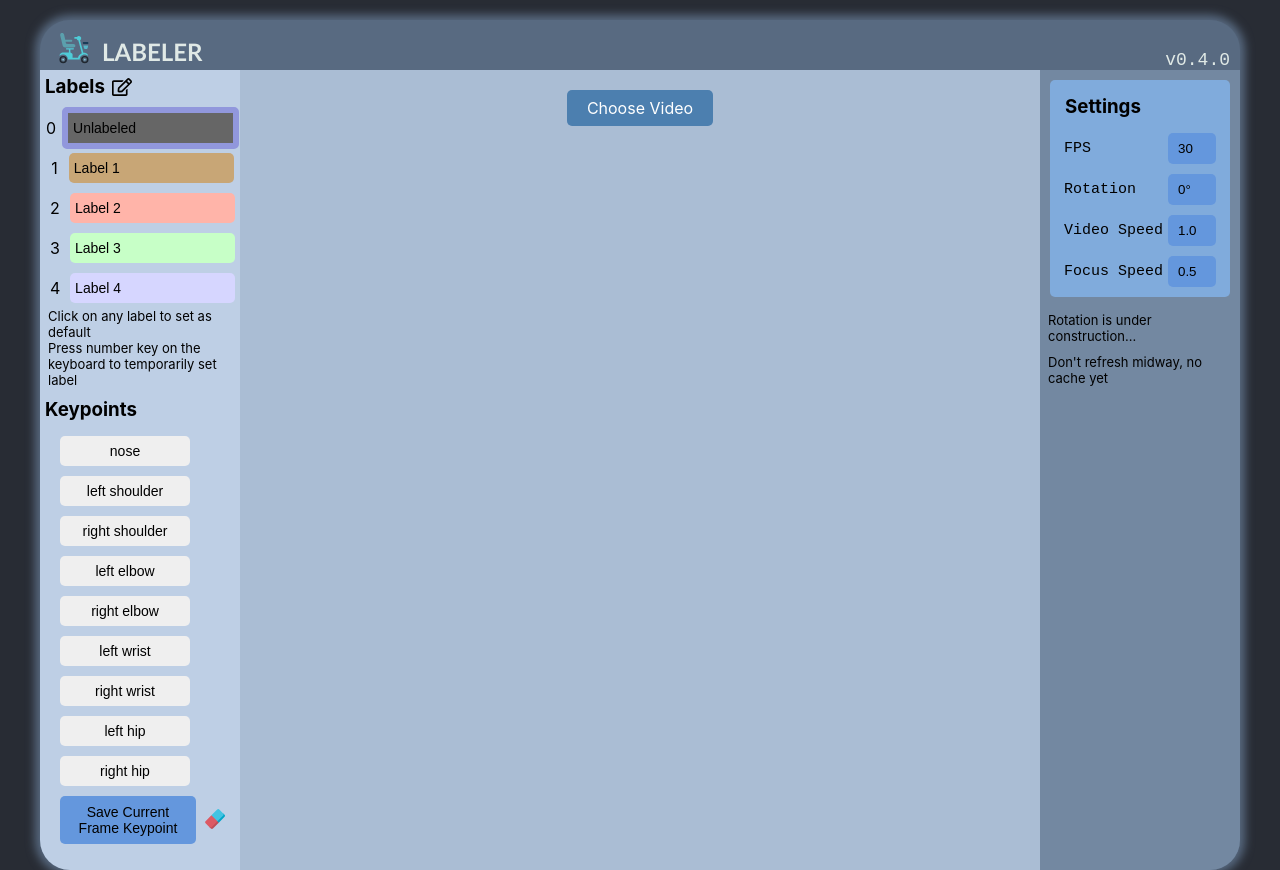
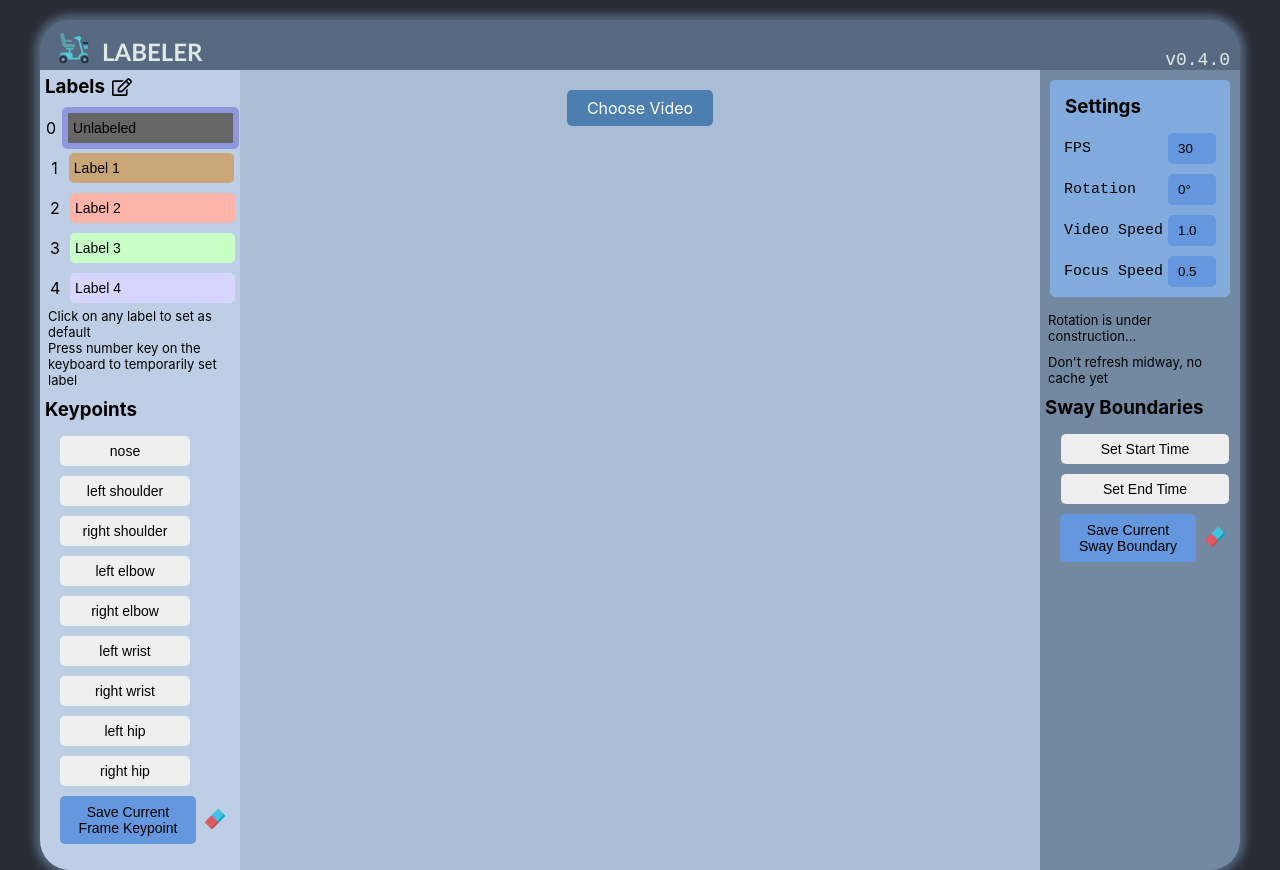
Before and after one commit to Mobility-Scooter-Project/labeler, a React (Create React App) app in the folder web/: page / in a window 1280 px wide. Built offline with nearby package versions, Linux system fonts and the light colour scheme.

Commit message:
added sway buttons

```diff
--- a/web/src/App.js
+++ b/web/src/App.js
@@ -8,6 +8,7 @@ import Selection from "./components/Selection";
 import { VERSION } from "./version";
 import KeypointList from "./components/KeypointLabel";
 import { keypointsIndex } from "./utils/constant";
+import { SwayPointLabel } from "./components/SwayPointLabel/SwayPointLabel";
 
 const colorLength = 400;
 
@@ -365,6 +366,24 @@ function App() {
     setMarkedKeypoints(newMarkedKeypoints);
   };
 
+  // Sway Point
+  const [swayPoints, setSwayPoints] = useState([]);
+  const [selectedSwayPoint, setSelectedSwayPoint] = useState();
+  const [markedSwayPoints, setMarkedSwayPoints] = useState([]);
+  // TODO: NEED TO IMPLEMENT
+  const handleCompleteMarkSwayPoint = () => {
+
+  };
+
+  const handleSaveSwayPoint = () => {
+
+  };
+
+  const handleMarkedSwayPoint = (key) => {
+    setSelectedSwayPoint(undefined)
+    setMarkedSwayPoints([...markedSwayPoints, key]);
+  };
+
   return (
     <div className="container">
       <div className="title-container">
@@ -456,6 +475,12 @@ function App() {
           onErrorMarkedKeypoint={() => setErrorChooseKeypoint(true)}
           isRemoveKeypoint={isRemoveKeypoint}
           onRemoveKeypoint={handleRemoveKeypoint}
+
+          //Swaypoint handler
+          swayPoints={swayPoints}
+          setSwayPoints={setSwayPoints}
+          selectedSwayPoint={selectedSwayPoint}
+          onMarkSwayPoint={handleMarkedSwayPoint}
         />
         <div className="mid-input-container">
           <label htmlFor="file-upload" className="file-upload-button">
@@ -476,6 +501,9 @@ function App() {
               </button>
               <button className="save-btn" onClick={handleSaveKeypoint}>
                 Save Keypoints
+              </button>
+              <button className="save-btn" onClick={handleSaveSwayPoint}>
+                Save Sway Boundaries
               </button>
             </>
           )}
@@ -516,6 +544,16 @@ function App() {
         </div>
         <div className="hint">Rotation is under construction...</div>
         <div className="hint">Don't refresh midway, no cache yet</div>
+
+        {/* Sway Boundaries Labeling */}
+        <div>
+          <h3 style={{ userSelect: "none" }}>Sway Boundaries</h3>
+          <SwayPointLabel
+              onComplete={handleCompleteMarkSwayPoint}
+              isRemoveKeypoint
+              setIsRemoveKeypoint
+          />
+        </div>
       </div>
     </div>
   );
--- a/web/src/components/Canvas/Canvas.jsx
+++ b/web/src/components/Canvas/Canvas.jsx
@@ -15,6 +15,9 @@ import {
   keypointsText,
   labelKeypointWidth,
   skeletonPair,
+  swayPointsText,
+  swaySkeletonPair,
+  colorSwayPointByIndexInSkeletonPair,
 } from "../../utils/constant";
 
 const CIRCLE_RAD = 4;
@@ -27,6 +30,12 @@ export const Canvas = ({
   onMarkKeypoint,
   onRemoveKeypoint,
   onErrorMarkedKeypoint,
+
+  //sway
+  swayPoints,
+  setSwayPoints,
+  currentSwayLabel,
+  onMarkSwayPoint,
 }) => {
   const isInsideCircle = (
     circle_x,
@@ -70,8 +79,19 @@ export const Canvas = ({
       } else {
         onErrorMarkedKeypoint();
       }
+
+      if (currentSwayLabel != null) {
+        if (event.evt.button !== 2 && event.target.getStage()) {
+          setSwayPoints((prevArray) => [
+            ...prevArray,
+            { x: x, y: y, label: currentSwayLabel },
+          ]);
+          onMarkSwayPoint(currentSwayLabel);
+        }
+      }
     }
   };
+
   const renderSkeleton = () => {
     const lineArray = [];
     skeletonPair.forEach((pair, index) => {
@@ -85,6 +105,22 @@ export const Canvas = ({
         });
       }
     });
+
+    //----------- SWAY -------------
+    swaySkeletonPair.forEach((pair, index) => {
+      const line = swayPoints.filter(
+        (swayPoints) => swayPoints.label === pair[0] || swayPoints.label === pair[1]
+      );
+      if (line.length === 2) {
+        lineArray.push({
+          swayPoints: [line[0].x, line[0].y, line[1].x, line[1].y],
+          color: colorSwayPointByIndexInSkeletonPair(index),
+          dash: [5, 5], // Make sway point connections dashed
+        });
+      }
+    });
+    //----------- SWAY -------------
+
     return lineArray.map((linePoints) => (
       <Line
         points={linePoints.points}
@@ -92,9 +128,21 @@ export const Canvas = ({
         stroke={linePoints.color}
         lineCap="round"
         lineJoin="round"
+        dash={linePoints.dash || []}
       />
     ));
   };
+
+  //----------- SWAY -------------
+  const getLabelText = (label) => {
+    return keypointsText[label] || swayPointsText[label] || "Unknown";
+  };
+
+  const getLabelColor = (label) => {
+    return swayPointsText[label] ? "#FFA500" : "red"; // Orange for sway points, red for keypoints
+  };
+  //----------- SWAY -------------
+
 
   return (
     <Stage width={MAX_WIDTH} height={MAX_HEIGHT} onMouseDown={handleMouseDown}>
@@ -113,8 +161,10 @@ export const Canvas = ({
             <Text
               x={e.x - 10}
               y={e.y - 14}
-              text={keypointsText[e.label]}
-              fill="red"
+              text={getLabelText(e.label)}
+              fill={getLabelColor(e.label)}
+              // text={keypointsText[e.label]}
+              // fill="red"
               fontSize={10}
               fontStyle="bold"
             />
--- /dev/null
+++ b/web/src/components/SwayPointLabel/SwayPointLabel.jsx
@@ -0,0 +1,44 @@
+import styles from "./SwayPointLabel.module.css";
+import clsx from "clsx";
+import tickGreenIcon from "../../assets/tick-green-icon.svg";
+import eraserIcon from "../../assets/cards_school_eraser.svg";
+
+export function SwayPointLabel({
+    onComplete,
+    isRemoveSwayPpoint,
+    setIsRemoveSwayPpoint,
+}){
+    return(
+        <div className={styles.swayPointContainer}>
+            <div className={styles.timeContainer}>
+                <button className={styles.swayPointButton}
+                >
+                    Set Start Time
+                </button>
+                <button className={styles.swayPointButton}
+                >
+                    Set End Time
+                </button>
+            </div>
+
+            <div className={styles.swayPointController}>
+                <button className={styles.completeButton} onClick={onComplete}>
+                Save Current Sway Boundary
+                </button>
+                <button
+                className={clsx(
+                    styles.eraserButton,
+                    isRemoveSwayPpoint ? styles.isEraserActive : ""
+                )}
+                onClick={() => setIsRemoveSwayPpoint(!isRemoveSwayPpoint)}
+                >
+                <img
+                    className={styles.eraserIcon}
+                    src={eraserIcon}
+                    alt="eraser-icon"
+                />
+                </button>
+            </div>
+        </div>
+    );
+}
--- /dev/null
+++ b/web/src/components/SwayPointLabel/SwayPointLabel.module.css
@@ -0,0 +1,67 @@
+.swayPointContainer {
+    display: flex;
+    flex-direction: column;
+    justify-content: flex-start;
+    align-items: flex-start;
+    padding-left: 20px;
+    padding-right: 10px;
+}
+
+.timeContainer{
+    margin-top: 10px;
+    display: flex;
+    flex-direction: column; /* Stack buttons vertically */
+    gap: 10px; /* Adds spacing between buttons */
+    width: 100%;
+    height: 70px;
+    align-items: center; /* Align buttons to the left (optional) */
+}
+
+
+.swayPointButton, .completeButton {
+    border-radius: 5px;
+    padding: 0;
+    width: 168px;
+    font-size: 14px;
+    border: none;
+    height: inherit;
+    text-align: center;
+}
+
+.swayPointButton:hover, .completeButton:hover{
+    filter: brightness(80%);
+    cursor: pointer;
+  }
+
+.completeButton {
+    padding: 8px;
+    width: 80%;
+    background-color: #6497dd;
+}
+
+.swayPointController{
+    display: flex;
+    flex-direction: row;
+    justify-content: space-between;
+    align-items: center;
+    width: 100%;
+    margin-top: 10px;
+}
+
+.eraserIcon {
+    width: 20px;
+    height: 20px;
+}
+
+.eraserButton {
+padding: 3px;
+background-color: transparent;
+border-radius: 5px;
+border: none;
+cursor: pointer;
+border: 2px solid transparent;
+}
+.isEraserActive {
+border: 2px solid grey;
+background-color: #6497dd;;
+}
--- /dev/null
+++ b/web/src/components/SwayPointLabel/index.js
@@ -0,0 +1,2 @@
+import { SwayPointLabel } from "./SwayPointLabel";
+export default SwayPointLabel;
--- a/web/src/components/VideoController/VideoController.jsx
+++ b/web/src/components/VideoController/VideoController.jsx
@@ -26,6 +26,12 @@ export function VideoController({
   onErrorMarkedKeypoint,
   isRemoveKeypoint,
   onRemoveKeypoint,
+
+  // Sway point
+  swayPoints,
+  setSwayPoints,
+  selectedSwayPoint,
+  onMarkSwayPoint,
 }) {
   const [volume, setVolume] = useState(0.7);
   const [timeStart] = useState(0);
@@ -93,6 +99,11 @@ export function VideoController({
               onErrorMarkedKeypoint={onErrorMarkedKeypoint}
               isRemove={isRemoveKeypoint}
               onRemoveKeypoint={onRemoveKeypoint}
+              //sway
+              swayPoints={swayPoints}
+              setSwayPoints={setSwayPoints}
+              currentSwayLabel={selectedSwayPoint}
+              onMarkSwayPoint={onMarkSwayPoint}
             />
           </div>
         )}
--- a/web/src/utils/constant.js
+++ b/web/src/utils/constant.js
@@ -1,4 +1,5 @@
 export const keypointsIndex = [0, 5, 6, 7, 8, 9, 10, 11, 12];
+
 
 export const labelKeypointWidth = (text) => {
   const len = text.length;
@@ -16,6 +17,7 @@ export const labelKeypointWidth = (text) => {
     return 75;
   }
 };
+
 export const skeletonPair = [
   [0, 5],
   [0, 6],
@@ -45,6 +47,7 @@ export const keypointsText = {
   12: "right hip",
 };
 
+
 export const colorKeypointByIndexInSkeletonPair = (indexInSkeletonPair) => {
   switch (indexInSkeletonPair) {
     case 0:
@@ -65,18 +68,26 @@ export const colorKeypointByIndexInSkeletonPair = (indexInSkeletonPair) => {
   }
 };
 
-// export const keypointsText = {
-//   nose: 0,
-//   "left eye": 1,
-//   "right eye": 2,
-//   "left ear": 3,
-//   "right ear": 4,
-//   "left shoulder": 5,
-//   "right shoulder": 6,
-//   "left elbow": 7,
-//   "right elbow": 8,
-//   "left wrist": 9,
-//   "right wrist": 10,
-//   "left hip": 11,
-//   "right hip": 12,
-// };
+// ====================== SWAY POINTS ====================== //
+// left sternum, left umbilicus, right sternum, right umbilicus
+export const swayPointsIndex = [13, 14, 15, 16];
+export const swayPointsText = {
+  13: "left sternum",
+  14: "left umbilicus",
+  15: "right sternum",
+  16: "right umbilicus",
+};
+
+export const swaySkeletonPair = [
+  [13, 14],  // left sternum → left umbilicus
+  [15, 16],  // right sternum → right umbilicus
+];
+
+// maps colors to sway skeleton pairs
+export const colorSwayPointByIndexInSkeletonPair = (pairIndex) => {
+  switch (pairIndex) {
+    case 0: case 1: return "#FFA500";  // Orange
+    case 2: case 3: return "#000000";  // Black
+    default: return null;
+  }
+};
```
Also changed, not shown: 1 other file (tests, documents, lock files or other folders).
